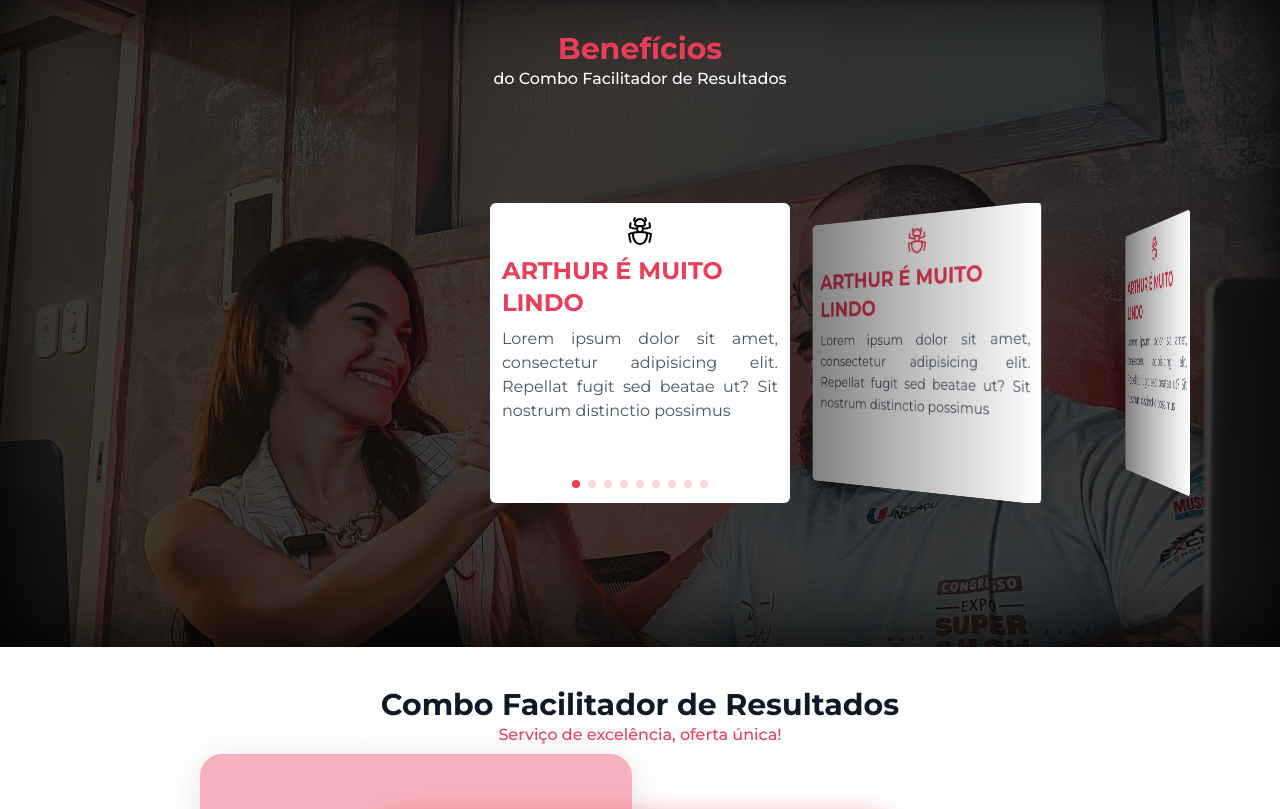
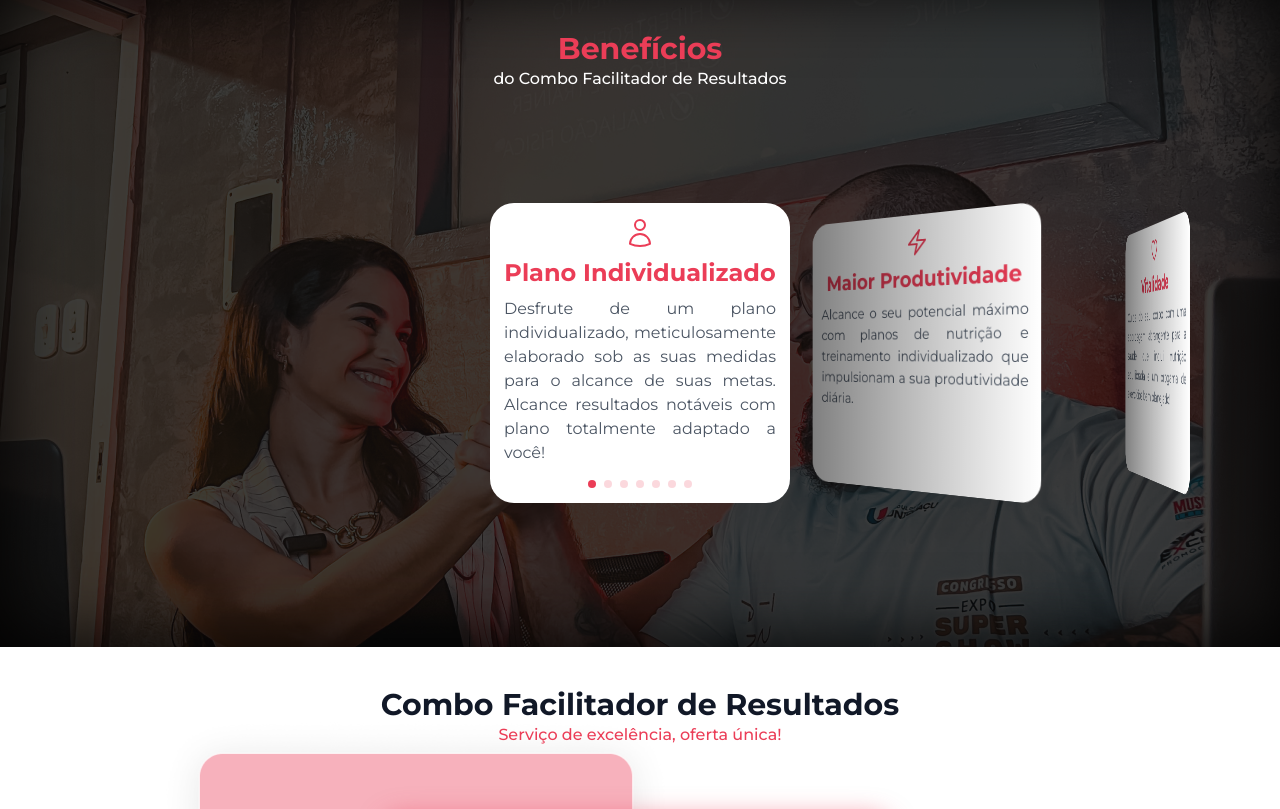
Before and after one commit to leafartech/facilitadorderesultados, a Next.js app: page / in a window 1280 px wide. Shown: the part 3453-4262 px from the top of the page. Built offline with nearby package versions, Linux system fonts and the light colour scheme.

Commit message:
rafa criou duas branchs mds

```diff
--- a/src/app/globals.css
+++ b/src/app/globals.css
@@ -2,6 +2,9 @@
 @tailwind components;
 @tailwind utilities;
 
+html {
+  scroll-behavior: smooth;
+}
 @layer components {
   .btn {
     @apply rounded-xl border border-my bg-my font-semibold text-lg px-4 py-3 text-white hover:bg-my2 transition
@@ -58,14 +61,13 @@
   padding-top: 50px;
   padding-bottom: 50px;
 }
-
 .swiper-slide {
   background-color: #fff;
   width: 300px!important;
   height: 300px!important;
-  border-radius: 6px;
+  border-radius: 24px;
   overflow: hidden;
-  padding: 12px;
+  padding: 14px;
 }
 
 .swiper-pagination-bullet {
--- a/src/app/page.tsx
+++ b/src/app/page.tsx
@@ -9,7 +9,7 @@ import Navbar from "@/components/Navbar"
 import Section from "@/components/Section"
 import Text from "@/components/Text"
 import TimelineCard from "@/components/TimelineCard"
-import { AcademicCapIcon, ClockIcon, StarIcon } from "@heroicons/react/24/outline"
+import { StarIcon } from "@heroicons/react/24/outline"
 
 export default function Home() {
 
@@ -139,29 +139,29 @@ export default function Home() {
         </Section>
         <Section id="nutricionista" parallax={false}>
           <Text main="Nutricionista" subtitle="Esportiva" bg={false} />
-          <IdentityCard name="Ana Clara Ferreira" firstWord="Olá, " citation={
+          <IdentityCard href="https://instagram.com/nutri.anaclarafsaa?igshid=MzRlODBiNWFlZA==" name="Ana Clara Ferreira" firstWord="Olá, " citation={
             ['eu me chamo Ana Clara e sou especialista na área da nutrição!',
               'Meu propósito é transformar vidas por meio da alimentação, promovendo uma mudança de comportamento de forma natural e estruturada.',
               'Trabalho para desenvolver dietas que se integram perfeitamente à rotina de cada indivíduo, tornando a jornada alimentar não apenas saudável, mas também prazerosa e saborosa.']
           } imagePath="ana-clara" />
           <div className="w-full max-w-5xl flex flex-col sm:flex-row gap-4 sm:gap-20 items-center justify-between mt-8 sm:mt-16 pb-8 px-4 sm:px-0">
-            <InformativeCard Icon={ClockIcon} title="+ 10 anos de experiência" />
-            <InformativeCard Icon={ClockIcon} title="Pós graduada na Facuminas" />
-            <InformativeCard Icon={ClockIcon} title="Graduada na Uniguaçu" />
+            <InformativeCard  title="+ 10 anos de experiência" />
+            <InformativeCard  title="Pós graduada na Facuminas" />
+            <InformativeCard  title="Graduada na Uniguaçu" />
           </div>
           <img src="./images/rect.png" alt="retângulo" className="hidden sm:block absolute top-0 left-0 h-48" />
         </Section>
         <Section id="treinador" parallax={false}>
           <Text main="Treinador" subtitle="Esportivo" bg={false} />
-          <IdentityCard name="João Navarro" firstWord="Opa, " citation={
+          <IdentityCard href="https://instagram.com/joaonavarrotreinador?igshid=MzRlODBiNWFlZA==" name="João Navarro" firstWord="Opa, " citation={
             ['me chamo João e sou especialista em treinamentos.',
               'A prioridade do meu trabalho é cuidarmos da sua saúde de forma responsável.',
               'Como faço isso? Através de uma abordagem individualizada, eu consigo proporcionar treinamentos de excelência, contribuindo para uma qualidade de vida e sensação de bem-estar excepcionais em sua vida!']
           } imagePath="joao-navarro" />
           <div className="w-full max-w-5xl flex flex-col sm:flex-row gap-4 sm:gap-20 items-center justify-between mt-8 sm:mt-16 pb-8 px-4 sm:px-0">
-            <InformativeCard Icon={StarIcon} title="Graduado na Uniguaçu" />
-            <InformativeCard Icon={ClockIcon} title="+ 9 anos de experiência" />
-            <InformativeCard Icon={AcademicCapIcon} title="Planos individualizados" />
+            <InformativeCard title="Graduado na Uniguaçu" />
+            <InformativeCard title="+ 9 anos de experiência" />
+            <InformativeCard title="Planos individualizados" />
           </div>
           <img src="./images/rect2.png" alt="retângulo" className="hidden sm:block absolute top-0 right-0 h-48" />
           <img src="./images/rect.png" alt="retângulo" className="hidden sm:block absolute bottom-0 left-0 h-48" />
@@ -240,8 +240,23 @@ export default function Home() {
           </div>
         </Section>
       </main>
-      <footer className="py-8 bg-black flex items-center justify-center gap-2 flex-col text-white/50">
-        <p>Todos os direitos reservados</p>
+      <footer className="py-8 bg-black flex items-center justify-center gap-2 flex-col">
+        <div className=" w-full max-w-5xl grid grid-cols-2 gap-2 place-items-center">
+          <div className="flex flex-col gap-1">
+          <span className="text-xl text-my mb-1">Explore</span>
+          <a className="text-zinc-300 text-sm transition hover:text-my" href="#inicio">Inicio</a>
+          <a className="text-zinc-300 text-sm transition hover:text-my" href="#funciona">Como Funciona</a>
+          <a className="text-zinc-300 text-sm transition hover:text-my" href="#nutricionista">Nutricionista</a>
+          </div>
+          <div className="flex flex-col gap-1">
+          <a className="text-zinc-300 text-sm transition hover:text-my" href="#treinador">Treinador</a>
+          <a className="text-zinc-300 text-sm transition hover:text-my" href="#beneficios">Beneficios</a>
+          <a className="text-zinc-300 text-sm transition hover:text-my" href="#oferta">Oferta</a>
+          <a className="text-zinc-300 text-sm transition hover:text-my col-end-1" href="#duvidas">Dúvidas</a>
+
+          </div>
+        </div>
+        <p className="text-zinc-300">Todos os direitos reservados 2023 <span className="text-my">&copy;João Navarro | Ana Clara Ferreira</span></p>
       </footer>
     </>
   )
--- a/src/components/IdentityCard/index.tsx
+++ b/src/components/IdentityCard/index.tsx
@@ -5,16 +5,18 @@ interface IdentityCardProps {
 	citation: string[]
 	firstWord: string
 	imagePath: string
+	href: string
 }
 
-export default function IdentityCard({ citation, imagePath, name, firstWord }: IdentityCardProps) {
+export default function IdentityCard({ citation, imagePath, name, firstWord, href }: IdentityCardProps) {
 	return (
-		<div className="w-full sm:max-w-5xl sm:h-[424px] flex flex-col sm:flex-row items-start justify-start gap-4 border border-gray-300 rounded-3xl py-4 px-4 mt-4 shadow-sec">
+		<div className="w-full relative sm:max-w-5xl sm:h-[424px] flex flex-col sm:flex-row items-start justify-start gap-4 border border-gray-300 rounded-3xl py-4 px-4 mt-4 shadow-sec">
 			<img src={`./images/${imagePath}.png`} alt={`Foto - ${name}`} className="w-2/3 sm:h-full" />
 			<div className="flex flex-col gap-3 items-start mt-8 sm:px-8">
 				<h3 className="font-bold text-3xl mb-8">{name}</h3>
 				<Quotes firstWord={firstWord} citation={citation} />
 			</div>
+			<a href={href} target="_blank" className="w-[36px] h-[36px] flex absolute top-2 right-2 items-center justify-center rounded-xl bg-gradient-to-r from-pink-600 via-purple-600 to-blue-600"><svg xmlns="http://www.w3.org/2000/svg" height="1em" viewBox="0 0 448 512" style={{fill: "#fff"}}><path d="M224.1 141c-63.6 0-114.9 51.3-114.9 114.9s51.3 114.9 114.9 114.9S339 319.5 339 255.9 287.7 141 224.1 141zm0 189.6c-41.1 0-74.7-33.5-74.7-74.7s33.5-74.7 74.7-74.7 74.7 33.5 74.7 74.7-33.6 74.7-74.7 74.7zm146.4-194.3c0 14.9-12 26.8-26.8 26.8-14.9 0-26.8-12-26.8-26.8s12-26.8 26.8-26.8 26.8 12 26.8 26.8zm76.1 27.2c-1.7-35.9-9.9-67.7-36.2-93.9-26.2-26.2-58-34.4-93.9-36.2-37-2.1-147.9-2.1-184.9 0-35.8 1.7-67.6 9.9-93.9 36.1s-34.4 58-36.2 93.9c-2.1 37-2.1 147.9 0 184.9 1.7 35.9 9.9 67.7 36.2 93.9s58 34.4 93.9 36.2c37 2.1 147.9 2.1 184.9 0 35.9-1.7 67.7-9.9 93.9-36.2 26.2-26.2 34.4-58 36.2-93.9 2.1-37 2.1-147.8 0-184.8zM398.8 388c-7.8 19.6-22.9 34.7-42.6 42.6-29.5 11.7-99.5 9-132.1 9s-102.7 2.6-132.1-9c-19.6-7.8-34.7-22.9-42.6-42.6-11.7-29.5-9-99.5-9-132.1s-2.6-102.7 9-132.1c7.8-19.6 22.9-34.7 42.6-42.6 29.5-11.7 99.5-9 132.1-9s102.7-2.6 132.1 9c19.6 7.8 34.7 22.9 42.6 42.6 11.7 29.5 9 99.5 9 132.1s2.7 102.7-9 132.1z"/></svg></a>
 		</div>
 	);
 }
--- a/src/components/InformativeCard/index.tsx
+++ b/src/components/InformativeCard/index.tsx
@@ -1,14 +1,12 @@
 import { ElementType } from "react"
 
 interface InformativeCardProps {
-	Icon: ElementType
 	title: string
 }
 
-export default function InformativeCard({ Icon, title }: InformativeCardProps) {
+export default function InformativeCard({ title }: InformativeCardProps) {
 	return (
 		<div className="w-full text-center px-4 py-8 text-white flex flex-col gap-2 grad-main rounded-3xl justify-center items-center">
-			{/* <Icon className="w-8 h-8" /> */}
 			<h4 className="text-lg sm:text-xl font-bold uppercase">{title}</h4>
 		</div>
 	)
--- /dev/null
+++ b/src/components/MySwiper/SwiperCard/index.tsx
@@ -0,0 +1,19 @@
+import { ElementType } from "react";
+
+interface SwiperCardProps {
+  Icon: ElementType
+  title: string
+  description: string
+}
+
+export default function SwiperCard({ Icon, title, description }: SwiperCardProps) {
+  return (
+    <div className={`w-full h-full`}>
+			<div className="flex flex-col gap-2 justify-center w-full items-center">
+				<Icon className={`w-8 h-8 text-my`} />
+				<h4 className="font-bold text-2xl text-my">{title}</h4>
+				<p className='text-gray-600 text-justify'>{description}</p>
+		  </div>
+		</div>
+  )
+}
--- a/src/components/MySwiper/index.tsx
+++ b/src/components/MySwiper/index.tsx
@@ -10,7 +10,8 @@ import 'swiper/css/pagination'
 
 // import required modules
 import { EffectCoverflow, Pagination } from 'swiper/modules'
-import { BugAntIcon } from '@heroicons/react/24/outline'
+import { BoltIcon, ClockIcon, GiftIcon, HeartIcon, ScaleIcon, TrophyIcon, UserIcon } from '@heroicons/react/24/outline'
+import SwiperCard from './SwiperCard'
 
 export default function MySwiper() {
 	return (
@@ -31,86 +32,26 @@ export default function MySwiper() {
         modules={[EffectCoverflow, Pagination]}
         className="mySwiper"
       >
-        <SwiperSlide>
-					<div className="w-full h-full">
-						<div className="flex flex-col gap-2 justify-center w-full items-center">
-							<BugAntIcon className="w-8 h-8 tex-my" />
-							<h4 className="font-bold text-2xl text-my">ARTHUR É MUITO LINDO</h4>
-							<p className='text-gray-600 text-justify'>Lorem ipsum dolor sit amet, consectetur adipisicing elit. Repellat fugit sed beatae ut? Sit nostrum distinctio possimus</p>
-						</div>
-					</div>
+				<SwiperSlide>
+					<SwiperCard Icon={UserIcon} title="Plano Individualizado" description="Desfrute de um plano individualizado, meticulosamente elaborado sob as suas medidas para o alcance de suas metas. Alcance resultados notáveis com plano totalmente adaptado a você!" />
         </SwiperSlide>
         <SwiperSlide>
-					<div className="w-full h-full">
-						<div className="flex flex-col gap-2 justify-center w-full items-center">
-							<BugAntIcon className="w-8 h-8 text-my" />
-							<h4 className="font-bold text-2xl text-my">ARTHUR É MUITO LINDO</h4>
-							<p className='text-gray-600 text-justify'>Lorem ipsum dolor sit amet, consectetur adipisicing elit. Repellat fugit sed beatae ut? Sit nostrum distinctio possimus</p>
-						</div>
-					</div>
+					<SwiperCard Icon={BoltIcon} title="Maior Produtividade" description="Alcance o seu potencial máximo com planos de nutrição e treinamento individualizado que impulsionam a sua produtividade diária." />
         </SwiperSlide>
         <SwiperSlide>
-					<div className="w-full h-full">
-						<div className="flex flex-col gap-2 justify-center w-full items-center">
-							<BugAntIcon className="w-8 h-8 text-my" />
-							<h4 className="font-bold text-2xl text-my">ARTHUR É MUITO LINDO</h4>
-							<p className='text-gray-600 text-justify'>Lorem ipsum dolor sit amet, consectetur adipisicing elit. Repellat fugit sed beatae ut? Sit nostrum distinctio possimus</p>
-						</div>
-					</div>
+					<SwiperCard Icon={HeartIcon} title="Vitalidade" description="Cuide do seu corpo com uma abordagem abrangente para a saúde, que inclui nutrição equilibrada e um progama de exercícios bem planejado!" />
         </SwiperSlide>
         <SwiperSlide>
-					<div className="w-full h-full">
-						<div className="flex flex-col gap-2 justify-center w-full items-center">
-							<BugAntIcon className="w-8 h-8 text-my" />
-							<h4 className="font-bold text-2xl text-my">ARTHUR É MUITO LINDO</h4>
-							<p className='text-gray-600 text-justify'>Lorem ipsum dolor sit amet, consectetur adipisicing elit. Repellat fugit sed beatae ut? Sit nostrum distinctio possimus</p>
-						</div>
-					</div>
+					<SwiperCard Icon={TrophyIcon} title="Metas Conquistadas" description="Supere suas metas com o apoio de especialistas que o ajudarão traçar e alcançar metas realistas." />
         </SwiperSlide>
         <SwiperSlide>
-					<div className="w-full h-full">
-						<div className="flex flex-col gap-2 justify-center w-full items-center">
-							<BugAntIcon className="w-8 h-8 text-my" />
-							<h4 className="font-bold text-2xl text-my">ARTHUR É MUITO LINDO</h4>
-							<p className='text-gray-600 text-justify'>Lorem ipsum dolor sit amet, consectetur adipisicing elit. Repellat fugit sed beatae ut? Sit nostrum distinctio possimus</p>
-						</div>
-					</div>
+					<SwiperCard Icon={ScaleIcon} title="Bem-Estar" description="Experimente um equilíbrio entre mente e corpo, melhorando seu bem-estar geral." />
         </SwiperSlide>
         <SwiperSlide>
-					<div className="w-full h-full">
-						<div className="flex flex-col gap-2 justify-center w-full items-center">
-							<BugAntIcon className="w-8 h-8 text-my" />
-							<h4 className="font-bold text-2xl text-my">ARTHUR É MUITO LINDO</h4>
-							<p className='text-gray-600 text-justify'>Lorem ipsum dolor sit amet, consectetur adipisicing elit. Repellat fugit sed beatae ut? Sit nostrum distinctio possimus</p>
-						</div>
-					</div>
+					<SwiperCard Icon={GiftIcon} title="Dois por UM" description="Obtenha o melhor dos dois mundos com um combo que oferece a expertise de uma nutricionista esportiva e um treinador pelo preçp de um. Maximizar sua saúde nunca foi tão acessível" />
         </SwiperSlide>
         <SwiperSlide>
-					<div className="w-full h-full">
-						<div className="flex flex-col gap-2 justify-center w-full items-center">
-							<BugAntIcon className="w-8 h-8 text-my" />
-							<h4 className="font-bold text-2xl text-my">ARTHUR É MUITO LINDO</h4>
-							<p className='text-gray-600 text-justify'>Lorem ipsum dolor sit amet, consectetur adipisicing elit. Repellat fugit sed beatae ut? Sit nostrum distinctio possimus</p>
-						</div>
-					</div>
-        </SwiperSlide>
-        <SwiperSlide>
-					<div className="w-full h-full">
-						<div className="flex flex-col gap-2 justify-center w-full items-center">
-							<BugAntIcon className="w-8 h-8 tex-my" />
-							<h4 className="font-bold text-2xl text-my">ARTHUR É MUITO LINDO</h4>
-							<p className='text-gray-600 text-justify'>Lorem ipsum dolor sit amet, consectetur adipisicing elit. Repellat fugit sed beatae ut? Sit nostrum distinctio possimus</p>
-						</div>
-					</div>
-        </SwiperSlide>
-        <SwiperSlide>
-					<div className="w-full h-full">
-						<div className="flex flex-col gap-2 justify-center w-full items-center">
-							<BugAntIcon className="w-8 h-8 tex-my" />
-							<h4 className="font-bold text-2xl text-my">ARTHUR É MUITO LINDO</h4>
-							<p className='text-gray-600 text-justify'>Lorem ipsum dolor sit amet, consectetur adipisicing elit. Repellat fugit sed beatae ut? Sit nostrum distinctio possimus</p>
-						</div>
-					</div>
+					<SwiperCard Icon={ClockIcon} title="Suporte Contínuo" description="Conte com a orientação constante para se manter no caminho certo, adaptando-se ás suas necessidade em constante mudança." />
         </SwiperSlide>
       </Swiper>
     </>
```
